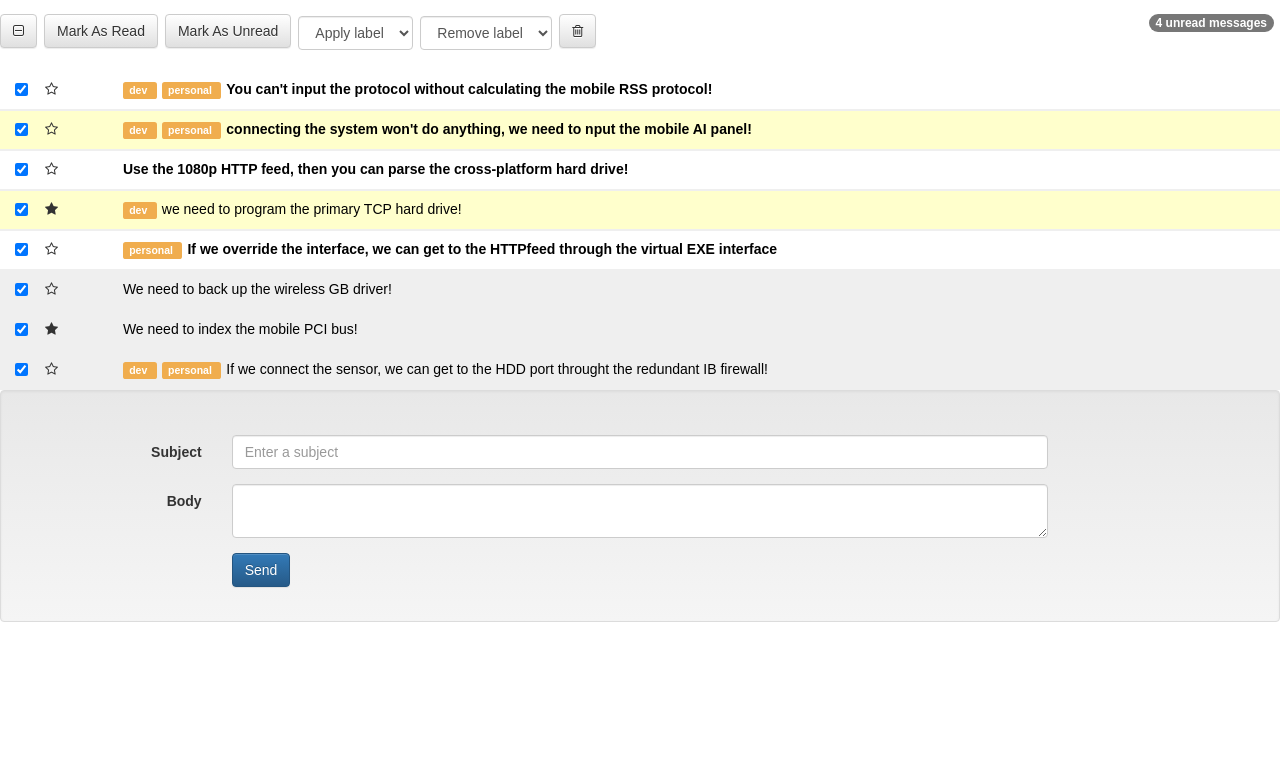
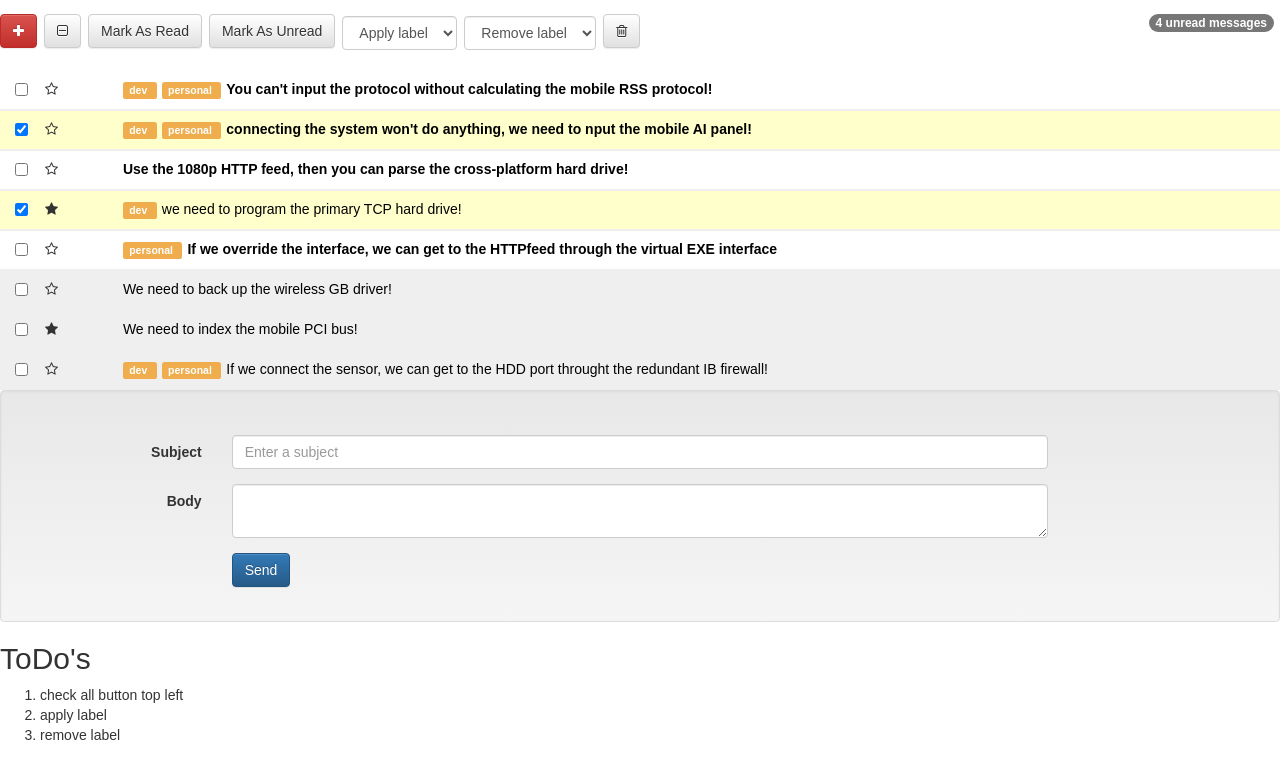
Before and after one commit to Gwillison415/react-inbox, a React (Create React App) app: page / in a window 1280 px wide. Shown: the top 778 px of the page. Built offline with nearby package versions, Linux system fonts and the light colour scheme; the HTML template or start-up script is replaced by a standard one.

Commit message:
apply labels working

```diff
--- a/src/components/App.js
+++ b/src/components/App.js
@@ -14,19 +14,40 @@ class App extends Component {
     };
     this.toggleStarState = this.toggleStarState.bind(this);
     this.toggleCheckState = this.toggleCheckState.bind(this);
-
+    this.toggleRead = this.toggleRead.bind(this);
+    this.toggleAllRead = this.toggleAllRead.bind(this);
+    this.toggleAllProperty = this.toggleAllProperty.bind(this);
+    this.toggleAllUnread = this.toggleAllUnread.bind(this);
+    this.getCheckedMessages = this.getCheckedMessages.bind(this);
+    this.addNewLabel = this.addNewLabel.bind(this);
   }
 
   /* -----------------------------------------------------------------------
                               helper functions
   ------------------------------------------------------------------------*/
-  targetMessage = (messageId) => { return this.state.list.find(message => message.id === messageId)}
+  targetMessage = (messageId) => { return this.state.list.find(message => message.id === messageId)
+  }
 
 
+  getCheckedMessages(messages){
+    return messages.filter(message => message.checked);
+  }
 
+  toggleAllProperty(message, property){
 
+    this.setState(prevState => {
+      const index = prevState.list.indexOf(message);
+      return {
+        list: [
+          ...prevState.list.slice(0, index),
+          { ...message, [property]: !message[property] },
+          ...prevState.list.slice(index + 1)
+        ]
+      };
+    });
 
-
+  }
+//whenever you're using setState that depends on old state USE A CALLBACK (as above with prevstate)
     //if you're gonna set the new state that requires understanding of old state
   toggleProperty(message, property){
     const index = this.state.list.indexOf(message);
@@ -40,40 +61,97 @@ class App extends Component {
     })
   }
 
+  /* -----------------------------------------------------------------------
+                              Toolbar Functions
+  ------------------------------------------------------------------------*/
+  // small performance cost to calling setState multiple times
+  toggleAllRead(messages, property) {
+    messages.forEach((message) => {
+      if (!message.read) {
+        return this.toggleAllProperty(message, property)
+      }
+    });
+  }
+
+  toggleAllUnread(messages, property) {
+    messages.forEach((message) => {
+      if (message.read) {
+        return this.toggleAllProperty(message, property)
+      }
+    });
+  }
 
 
   /* -----------------------------------------------------------------------
                               Message Functions
   ------------------------------------------------------------------------*/
   //  change to state of single message
+
   toggleRead(messageId) {
     let targetedMessage = this.targetMessage(messageId);
-    this.list.targetedMessage.setState({ read: !this.state.read })
+    this.toggleProperty(targetedMessage, 'read')
+    // this.list.targetedMessage.setState({ read: !this.state.read })
   }
-  toggleStarState(messageId, StarState){
+  toggleStarState(messageId){
     let targetedMessage = this.targetMessage(messageId);
-    this.toggleProperty(targetedMessage, StarState);
+    this.toggleProperty(targetedMessage, 'starred');
   }
 
-  toggleCheckState(newCheckedState) {
-    this.setState({checked: newCheckedState});
+  toggleCheckState(messageId) {
+    let targetedMessage = this.targetMessage(messageId);
+    this.toggleProperty(targetedMessage, 'checked');
+  }
+
+
+
+  addNewLabel(newLabel) {
+    let selectedMessages = this.getCheckedMessages(this.state.list)
+
+    let messageWithUpdatedLabels = selectedMessages.map(message => {
+      if (!message.labels.includes(newLabel)) {
+      message.labels.push(newLabel)
+    }
+    });
+    // refactor to reflect immutability helper Fn like toggleAllProperty
+    this.setState(messageWithUpdatedLabels);
+  }
+  removeOldLabel(newLabel) {
+    let selectedMessages = this.getCheckedMessages(this.state.list)
+    console.log(selectedMessages);
+    let messageWithUpdatedLabels = selectedMessages.map(message => {
+      if (!message.labels.includes(newLabel)) {
+      message.labels.push(newLabel)
+    }
+    });
+    // refactor to reflect immutability helper Fn like toggleAllProperty
+    this.setState(messageWithUpdatedLabels);
   }
   render() {
 
     return (
       <div>
         <div className="toolbar">
-          <Toolbar key={1} list={this.state.list} toggleRead={this.toggleRead}/>
+          <Toolbar key={1} list={this.state.list} toggleRead={this.toggleRead} toggleAllRead={this.toggleAllRead} toggleAllUnread={this.toggleAllUnread} addNewLabel={this.addNewLabel}
+          removeOldLabel={this.removeOldLabel}/>
         </div>
           <div>
             {this.state.list.map((message) => {
               return   <Message key={message.id} labels={message.labels} message={message.message} starred={message.starred} checked={message.checked}
               read={message.read}
               id={message.id}
-              toggleStarState = {this.toggleStarState} toggleCheckState={this.toggleCheckState}/>
+              toggleStarState = {this.toggleStarState} toggleCheckState={this.toggleCheckState}
+              toggleRead={this.toggleRead}/>
             })}
           </div>
         <Composer />
+        <div>
+          <h2>ToDo's</h2>
+          <p><ol>
+            <li>check all button top left</li>
+            <li>apply label</li>
+            <li>remove label</li>
+          </ol></p>
+        </div>
       </div>
 
     );
--- a/src/components/message.js
+++ b/src/components/message.js
@@ -24,44 +24,44 @@ class Message extends Component {
   //change state of message to
   toggleRead() {
     let messageId = this.state.id;
-    // let isRead = this.state.read;
-    this.props.toggleRead(messageId) ;
+
+    this.props.toggleRead(messageId);
+
   }
 
   toggleStar() {
    let messageId = this.state.id;
 
-    console.log('things HAPPEN', this.state.starred);
-   this.props.toggleStarState(messageId, 'starred');
+   this.props.toggleStarState(messageId);
   }
 
   toggleSelectedState() {
-    let checkedState = this.state.checked;
-    // let selected = this.state.selected;
-    this.props.toggleCheckState(!checkedState);
+    let messageId = this.state.id;
+
+    this.props.toggleCheckState(messageId);
   }
 
   render() {
     let readState = this.props.read? 'read' : 'unread';
-    let checkedState = this.props.checked? ' selected' : ' ';
+     let selectedClass = this.props.checked? 'selected' : '';
     let starredState = this.props.starred? 'fa-star' : 'fa-star-o';
     return (
-      <div className={`row message  ${readState}  ${checkedState} `} >
+      <div className={`row message  ${readState}  ${selectedClass} `} >
         <div className="col-xs-1">
           <div className="row">
             <div className="col-xs-2">
-              <input type="checkbox" defaultChecked={checkedState} onClick={this.toggleSelectedState}/>
+              <input type="checkbox" defaultChecked={this.props.checked} onClick={this.toggleSelectedState}/>
             </div>
             <div className="col-xs-2">
               <i className={`star fa + ${starredState}`} onClick={this.toggleStar}></i>
             </div>
           </div>
         </div>
-
-      <div className="col-xs-11">
+{/* onClick={this.toggleRead}  fits below but doesnt target each message*/}
+      <div className="col-xs-11" onClick={this.toggleRead}>
         {this.props.labels.map((label) =>
-        <span key={label} className="label label-warning"> {label} </span>)}
-        <a href="#">
+        <span key={label} className="label label-warning" > {label} </span>)}
+        <a href="#" >
           {this.props.message}
         </a>
       </div>
--- a/src/components/toolbar.js
+++ b/src/components/toolbar.js
@@ -7,13 +7,7 @@ class Toolbar extends Component {
   constructor(props) {
     super(props);
     this.state = {
-      subject: this.props.subject,
-      id: this.props.id,
-      starred: this.props.starred,
-      labels: this.props.labels,
-      selected: this.props.selected,
-      read: this.props.read,
-      checked: this.props.selected,
+      // this.AddLabel = this.AddLabel.bind(this); //using arrow syntax for this page (to understand both)
     };
 
   }
@@ -23,10 +17,19 @@ class Toolbar extends Component {
     return this.props.list.filter(message => message.checked);
   }
 
+  // readMessagesCount() {
+  //   let readMessagesCount = this.props.list.filter(message => message.read);
+  //   return readMessagesCount.length;
+  // }
+  // selectedMessagesCount() {
+  //   let selectedMessagesCount = this.props.list.filter(message => message.selected);
+  //   return selectedMessagesCount.length;
+  // }
+
 
   messageListStatusFn = () => {
     let toggledMessages = this.isChecked();
-    console.log(toggledMessages, " CHECKED MESSAGES");
+
     const unchecked = "fa fa-square-o";
     const someChecked = "fa fa-minus-square-o";
     const checked = "fa fa-check-square-o";
@@ -40,7 +43,7 @@ class Toolbar extends Component {
       }
     };
 
-  unreadMessages = () => {
+  unreadMessagesCount = () => {
     let count = this.props.list.reduce((total, message) => {
       if (message.read === false) total++;
       return total;
@@ -54,7 +57,24 @@ class Toolbar extends Component {
     //finds all messages where messages are checked
   markRead = () => {
     let checkedMessages = this.isChecked();
-    this.props.toggleRead(checkedMessages)
+
+    this.props.toggleAllRead(checkedMessages, 'read')
+  }
+  markUnread = () => {
+    let checkedMessages = this.isChecked();
+
+    this.props.toggleAllUnread(checkedMessages, 'read')
+  }
+
+  AddLabel = (event) => {
+
+      this.props.addNewLabel(event);
+
+  }
+  removeLabel = (event) => {
+      console.log(event);
+      this.props.removeOldLabel(event);
+
   }
   render() {
     const read = this.props.read ? " read" : "unread";
@@ -67,9 +87,11 @@ class Toolbar extends Component {
       <div className="row toolbar">
         <div className="col-md-12">
           <p className="pull-right">
-            {this.unreadMessages()}
+            {this.unreadMessagesCount()}
           </p>
-            {/* {this.messageListStatusFn} */}
+          <a className="btn btn-danger">
+            <i className="fa fa-plus"></i>
+          </a>
           <button className="btn btn-default">
             <i className={this.messageListStatusFn()}></i>
           </button>
@@ -78,18 +100,18 @@ class Toolbar extends Component {
             Mark As Read
           </button>
 
-          <button className="btn btn-default">
+          <button className="btn btn-default" onClick={this.markUnread}>
             Mark As Unread
           </button>
 
-          <select className="form-control label-select">
+          <select className="form-control label-select" onChange={(event) => {this.AddLabel(event.target.value)}}>
             <option>Apply label</option>
-            <option value="dev">dev</option>
+            <option value="dev" >dev</option>
             <option value="personal">personal</option>
             <option value="gschool">gschool</option>
           </select>
 
-          <select className="form-control label-select">
+          <select className="form-control label-select" onChange={(event) => {this.removeLabel(event.target.value)}}>
             <option>Remove label</option>
             <option value="dev">dev</option>
             <option value="personal">personal</option>
```
Also changed, not shown: src/seedData.js (indentation only).
